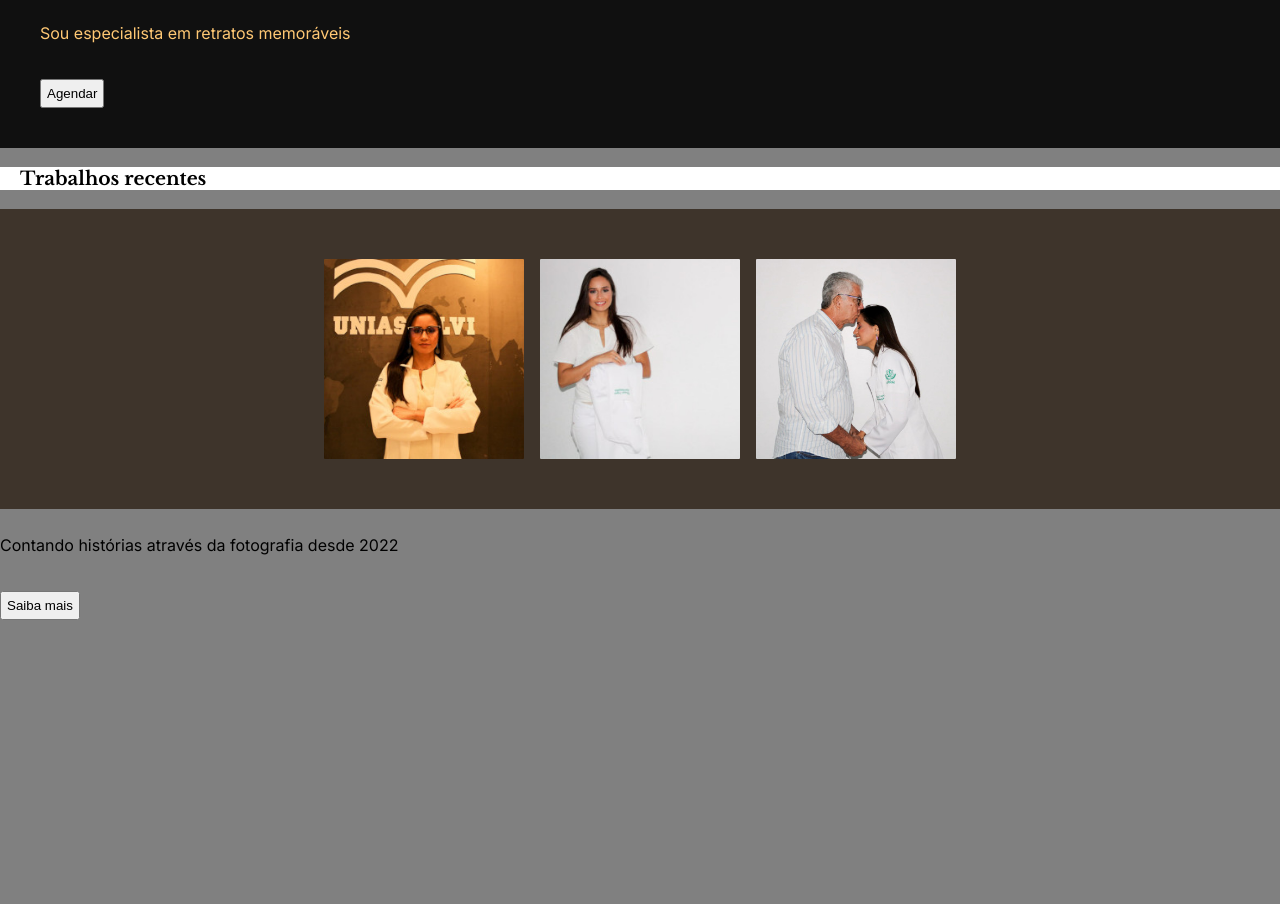
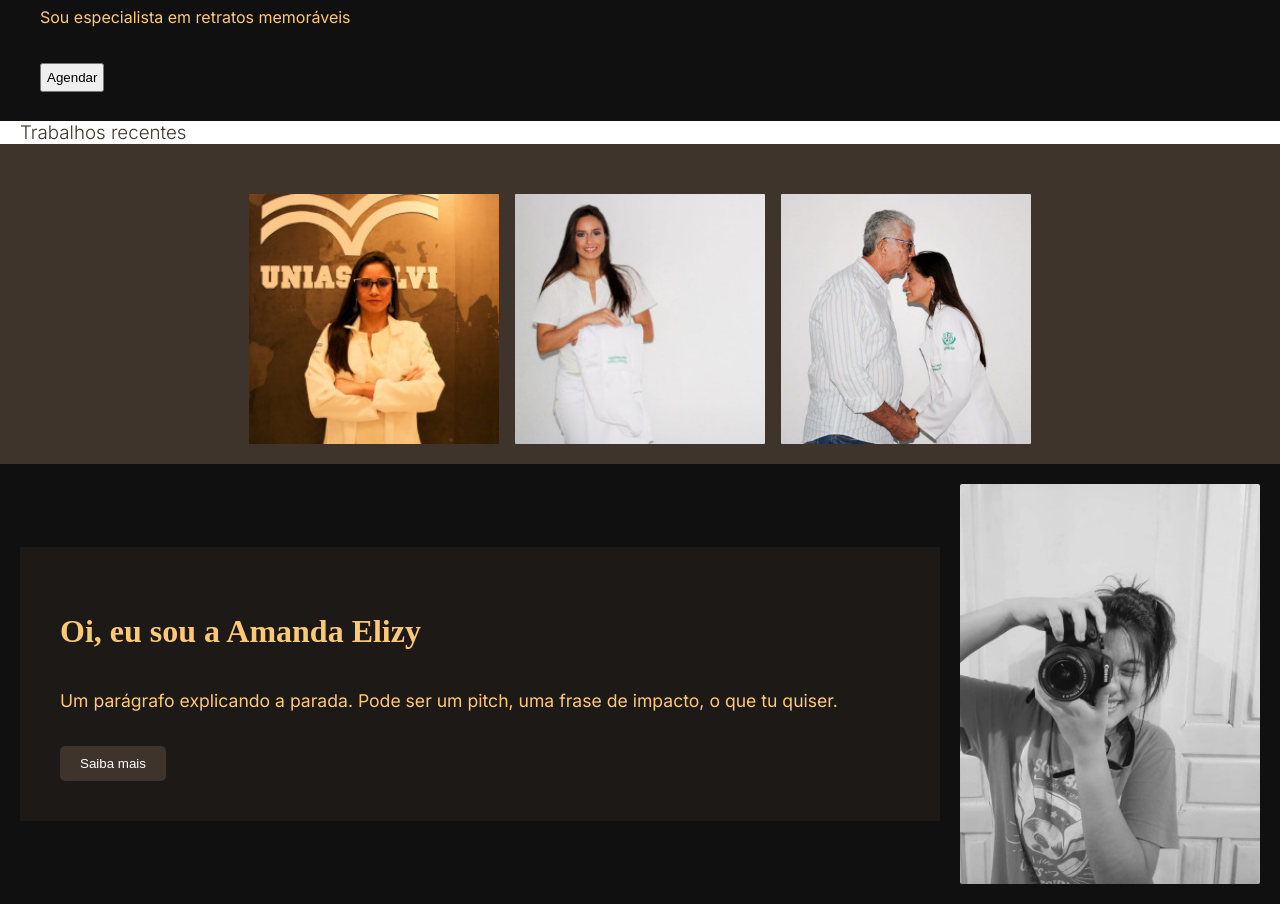
Before and after one commit to Ms-Rodri1k/Amanda-elizy, a plain HTML site: page sobre.html in a window 1280 px wide. Shown: the part 460-1364 px from the top of the page. Before the commit the page ends 1080 px from the top, so only its background shows below. Drawn offline with nearby package versions, Linux system fonts and the light colour scheme; a web font is replaced by a local one.

Commit message:
quase finalizado

```diff
--- a/estilo/style.css
+++ b/estilo/style.css
@@ -21,7 +21,7 @@
 
 
 body {
-    background-color: grey;
+    background-color: white;
     height: 100vh;
     margin: 0px;
 }
@@ -49,6 +49,7 @@ header p {
 
 p {
     font-family: var(--fonte-padrao);
+    margin-top: 40px;
 }
 
 h2 {
@@ -64,9 +65,13 @@ button {
 }
 
 h3 {
-    font-family: var(--fonte-cabeca);
+    font-family: var(--fonte-padrao);
+    font-weight: 300;
+    color: #3e342b;
     background-color: white;
- padding-left: 20px;
+
+    padding-left: 20px;
+    margin-bottom: 30px;
 }
 
 nav {
@@ -85,6 +90,8 @@ div {
     color: var(--cor2);
     text-align: left;
     padding: 40px;
+    margin-top: -30px;
+    margin-bottom: -30px;
 }
 
 .galeria {
@@ -97,8 +104,61 @@ div {
 }
 
 .galeria img {
-  width: 200px;
+  width: 250px;
   height: auto;
   border-radius: 1px;
   object-fit: cover;
 }
+
+.container {
+  display: flex;
+  align-items: center;
+  justify-content: space-between;
+  flex-wrap: wrap;
+  gap: 20px;
+  padding: 20px;
+}
+
+.texto {
+  flex: 1;
+  min-width: 200px;
+  background-color: #3e342b42;
+}
+
+.texto h1 {
+  font-size: 2rem;
+  margin-bottom: 10px;
+}
+
+.texto p {
+  font-size: 1.1rem;
+  margin-bottom: 15px;
+}
+
+.texto button {
+  padding: 10px 20px;
+  background-color: var(--cor1);
+  color: #fff;
+  border: none;
+  border-radius: 5px;
+  cursor: pointer;
+}
+
+.container img {
+  flex: 1;
+  max-width: 300px;
+  width: 100%;
+  height: auto;
+  border-radius: 2px;
+}
+
+@media (max-width: 768px) {
+  .container {
+    flex-direction: column;
+    text-align: center;
+  }
+
+  .container img {
+    max-width: 100%;
+  }
+}
--- a/sobre.html
+++ b/sobre.html
@@ -1,11 +1,13 @@
 <!DOCTYPE html>
 <html lang="pt-br">
+
 <head>
     <link rel="stylesheet" href="estilo/style.css">
     <meta charset="UTF-8">
     <meta name="viewport" content="width=device-width, initial-scale=1.0">
     <title>Amanda fotografá</title>
 </head>
+
 <body>
     <header>
         <h1>Amanda <strong>Elizy</strong></h1>
@@ -31,12 +33,16 @@
 
     </section>
     <aside>
-        <h2></h2>
-        <p>Contando histórias através da fotografia desde 2022</p>
-        <picture>
+        <div class="container">
+            <div class="texto">
+                <h1>Oi, eu sou a Amanda Elizy</h1>
+                <p>Um parágrafo explicando a parada. Pode ser um pitch, uma frase de impacto, o que tu quiser.</p>
+                <button>Saiba mais</button>
+            </div>
+            <img src="/images/amanda-p.jpeg" alt="Fotografá Amanda">
+        </div>
 
-        </picture>
-        <button>Saiba mais</button>
     </aside>
 </body>
+
 </html>
```
